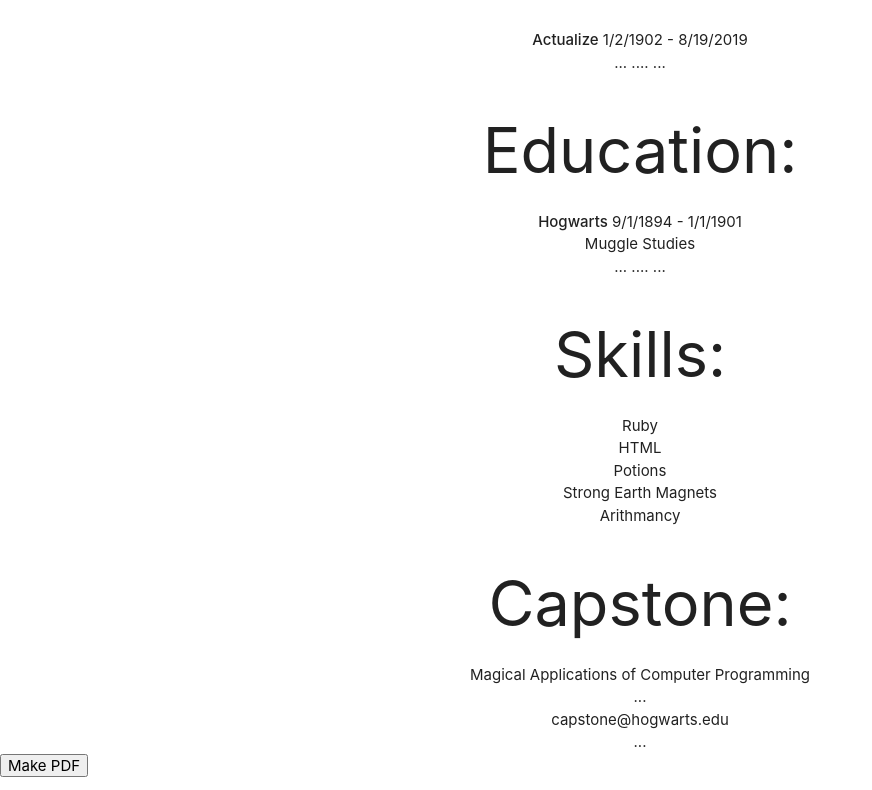
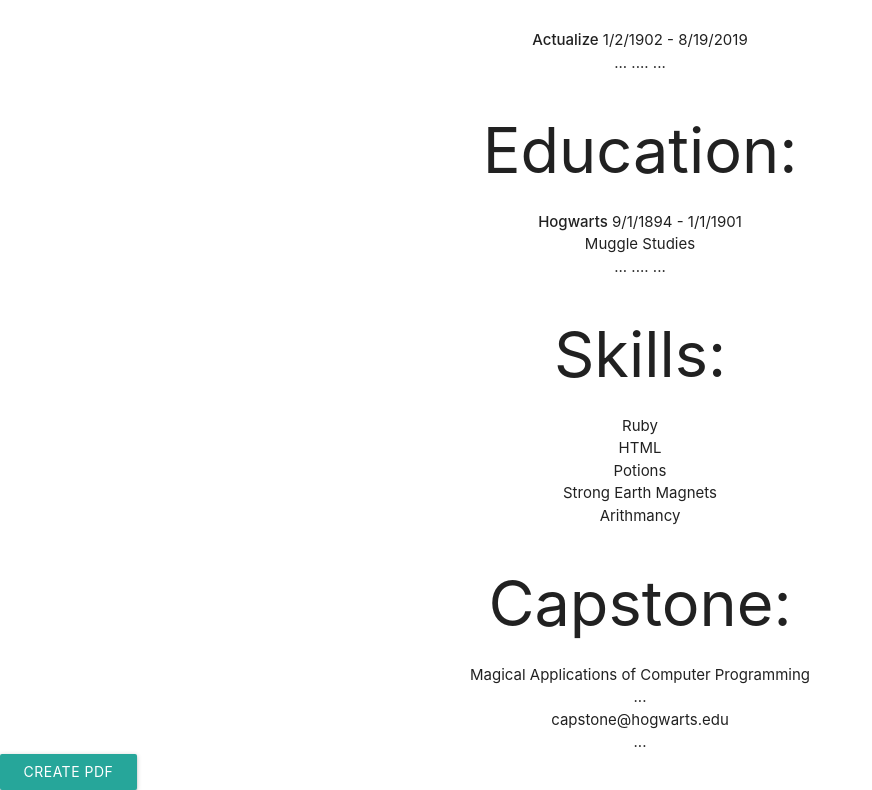
Before and after one commit to tiffany-tychewicz/pdf_renderer, a Vue app: page / in a window 1280 px wide. Shown: the part 922-1712 px from the top of the page, without its empty margins (0-872 px from the left). Built offline with nearby package versions, Linux system fonts and the light colour scheme.

Commit message:
Created pdf button

```diff
--- a/src/views/Home.vue
+++ b/src/views/Home.vue
@@ -65,7 +65,10 @@
           </div>
         </div>
         </div>
-      <button v-on:click="renderPDF()">Make PDF</button>
+      <a class="waves-effect waves-light btn" v-on:click="renderPDF()">
+        <i class="material-icons right"></i>
+        Create PDF
+      </a>
     </div>
   </div>
 </template>
```
